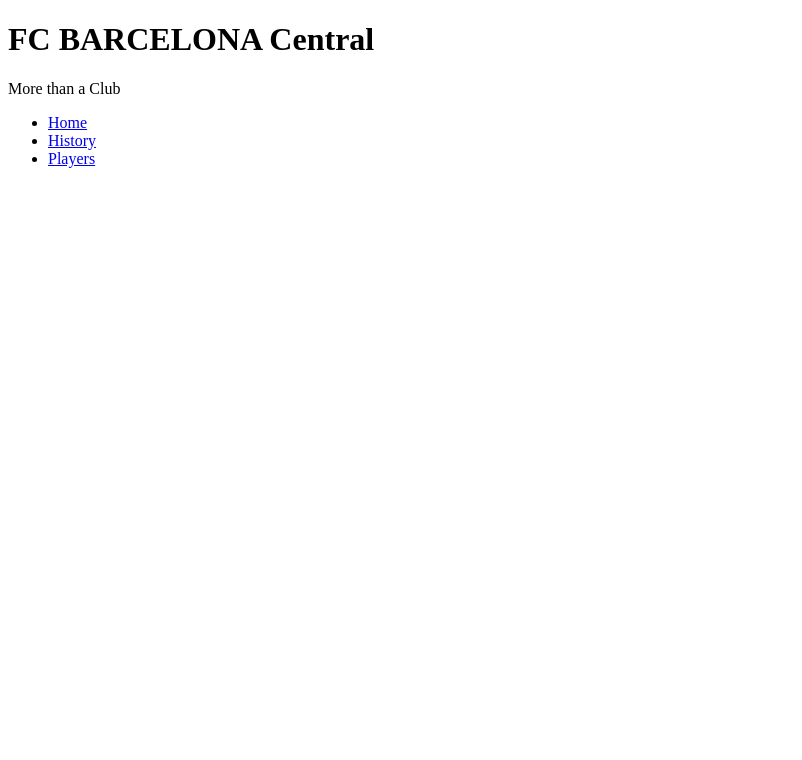
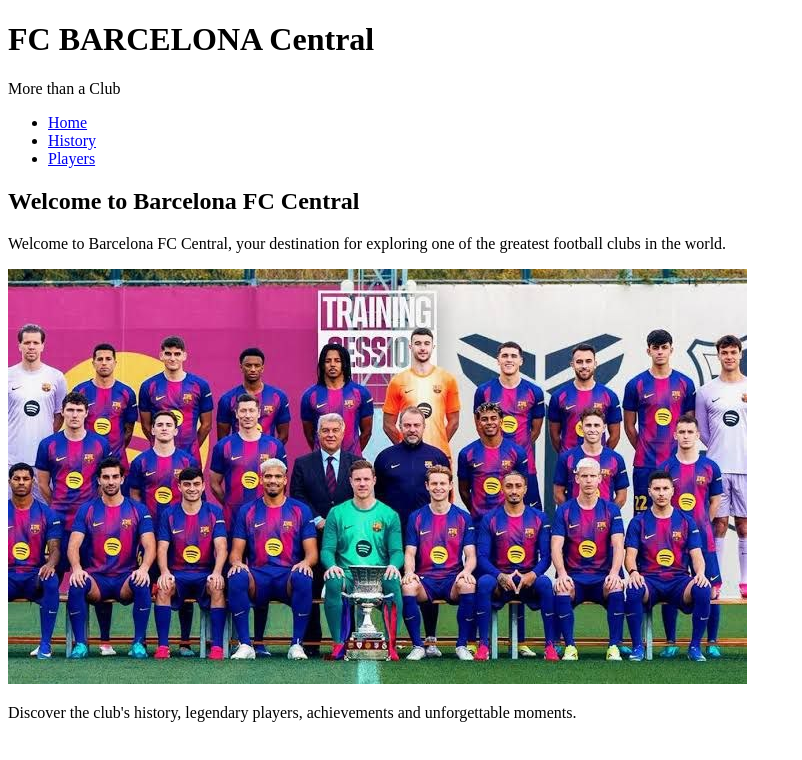
Before and after one commit to infinityaitech/html, a plain HTML site: page Football folder/index.html in a window 1280 px wide. Shown: the whole page, without its empty margins (0-802 px from the left). Drawn offline with Linux system fonts and the light colour scheme.

Commit message:
Add Barcelona home page content

```diff
--- a/Football folder/index.html
+++ b/Football folder/index.html
@@ -24,5 +24,25 @@
         </nav>
     </header>
 
+    <main>
+
+        <section>
+            <h2>Welcome to Barcelona FC Central</h2>
+
+            <p>
+                Welcome to Barcelona FC Central, your destination
+                for exploring one of the greatest football clubs
+                in the world.
+            </p>
+
+            <img src="images/barcelona-team.jpg"
+                 alt="FC Barcelona players posing together as a team">
+
+            <p>
+                Discover the club's history, legendary players,
+                achievements and unforgettable moments.
+            </p>
+        </section>
+
 </body>
 </html>
```
Also changed, not shown: Football folder/images/barcelona-team.jpg (added).
